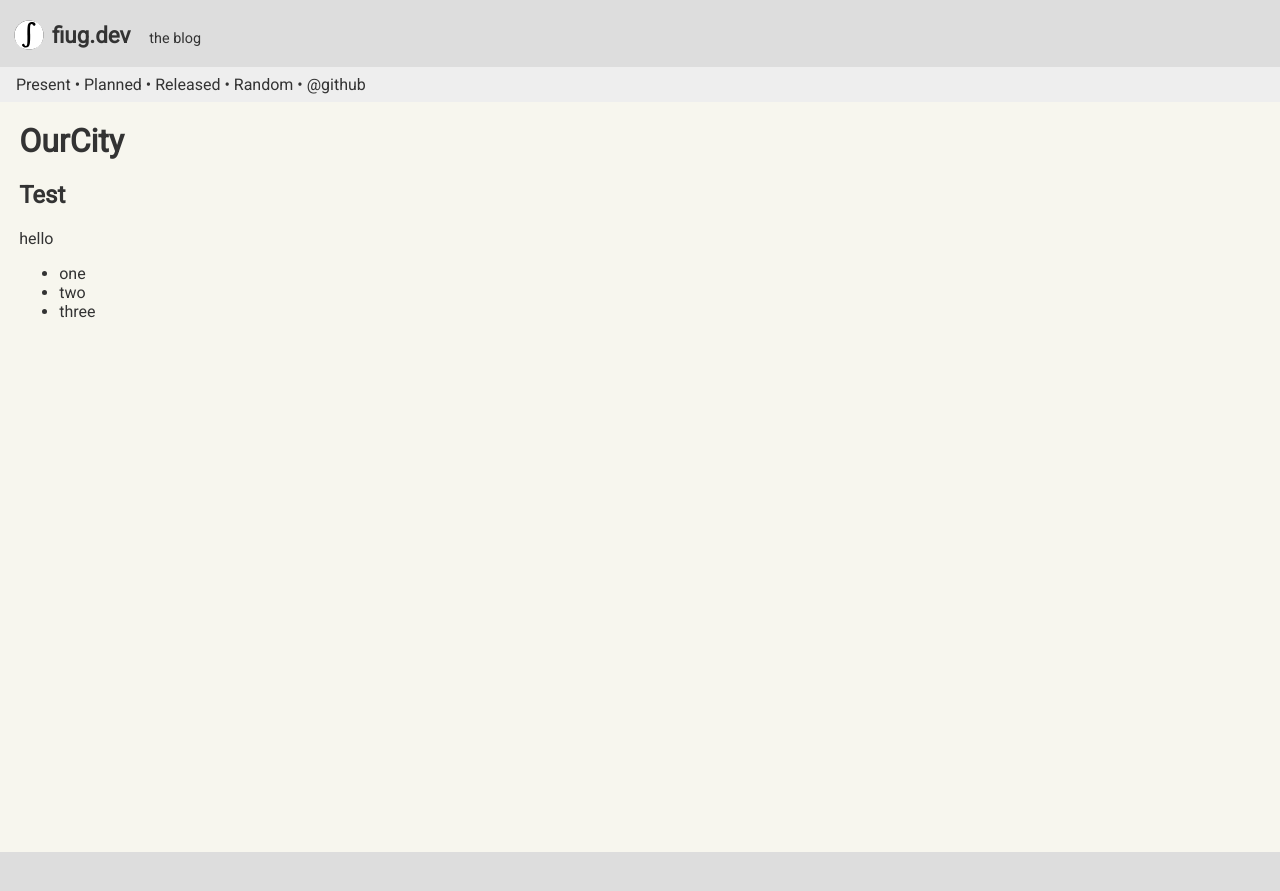
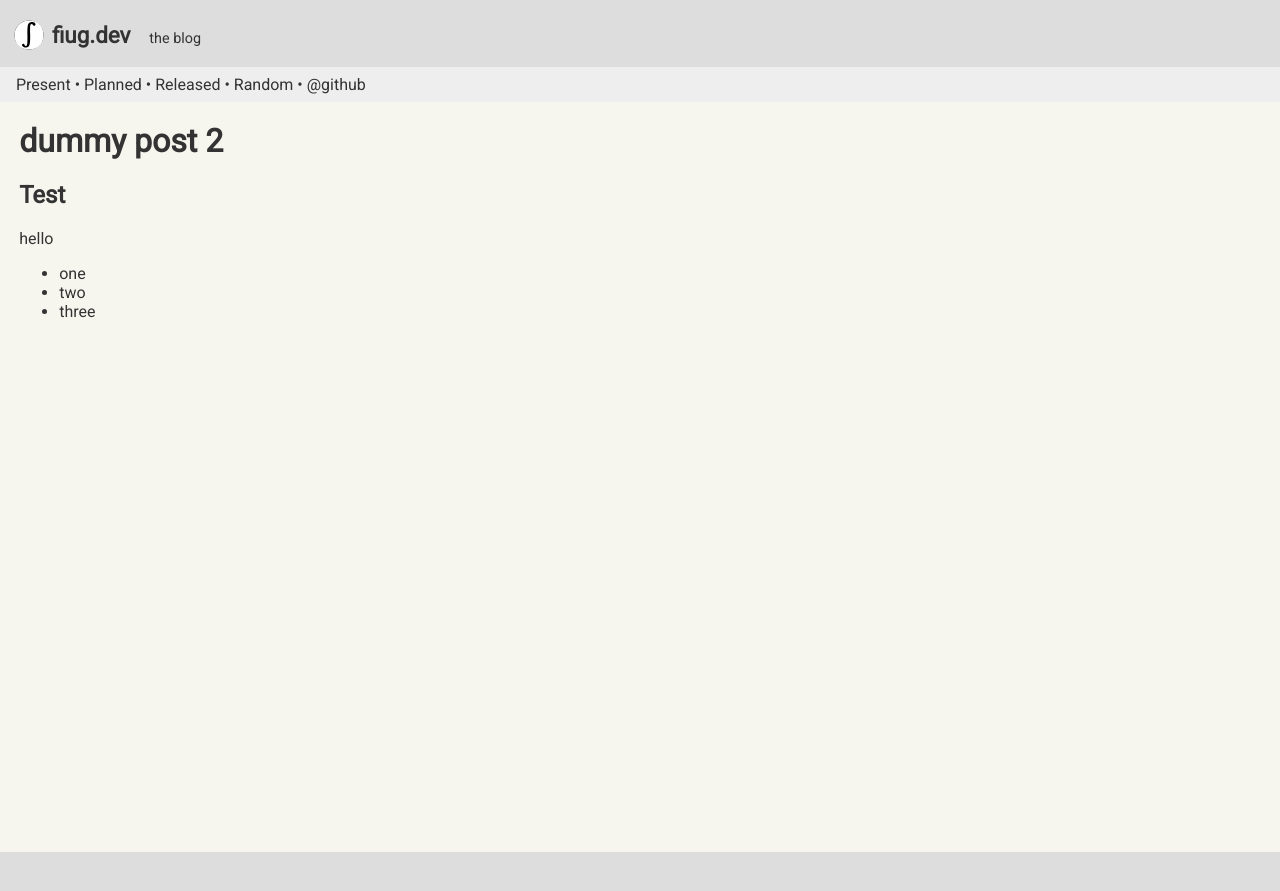
Before and after one commit to fiugd/blog, a Jekyll site: the page built from docs/_posts/2017-02-27-test.md, in a window 1280 px wide. Shown: the top 891 px of the page. Built offline with Jekyll 4.4.1, drawn with Linux system fonts in a browser that asks for light colours.

Commit message:
Update 2017-02-27-test.md

```diff
--- a/docs/_posts/2017-02-27-test.md
+++ b/docs/_posts/2017-02-27-test.md
@@ -1,7 +1,7 @@
 ---
 layout: post
-title:  OurCity
-description: A civic engagement mobile App
+title:  dummy post 2
+description: a dummy post
 date:   2017-02-27 14:55:52 +0200
 ---
 
```
